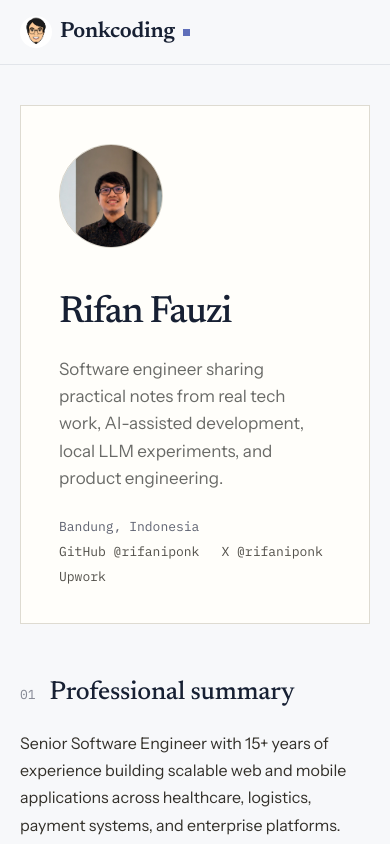
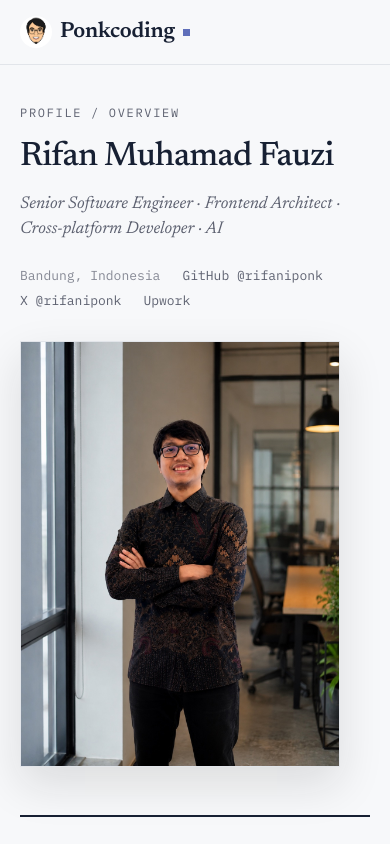
Before and after one commit to rifaniponk/ponkcoding, a React (Vite) app: page /profile in a window 390 px wide. Shown: the top 844 px of the page. Built offline with nearby package versions, Linux system fonts and the light colour scheme.

Commit message:
Revert home and profile page changes

```diff
--- a/src/pages/Home/Home.scss
+++ b/src/pages/Home/Home.scss
@@ -961,69 +961,71 @@
 /* About */
 .about-section {
   padding: clamp(90px, 11vw, 150px) 0;
-  background: #f4f4f1;
+  background: var(--paper);
 }
 .about-shell {
-  display: block;
+  display: grid;
+  grid-template-columns: minmax(320px, 0.8fr) minmax(0, 1.2fr);
+  gap: clamp(55px, 8vw, 120px);
+  align-items: center;
 }
-.about-card {
-  min-height: clamp(380px, 44vw, 500px);
-  padding: clamp(38px, 7vw, 72px);
-  border: 1px solid #dedbd1;
-  background: #fffefa;
+.about-portrait {
+  position: relative;
+  aspect-ratio: 4/5;
+  overflow: hidden;
+  border: 1px solid rgba(23, 32, 51, 0.18);
+  box-shadow: 0 24px 60px rgba(23, 32, 51, 0.14);
+
+  img {
+    width: 100%;
+    height: 100%;
+    display: block;
+    object-fit: cover;
+    object-position: center 34%;
+  }
+}
+.about-copy {
+  .story-label {
+    color: var(--accent);
+  }
+  h2 {
+    margin: 28px 0;
+    font-family: var(--serif);
+    font-size: clamp(34px, 4vw, 52px);
+    font-weight: 500;
+    line-height: 1.04;
+    letter-spacing: -0.035em;
+  }
+  & > p {
+    max-width: 62ch;
+    margin: 0;
+    color: #5f6370;
+    font-size: 17px;
+    line-height: 1.7;
+  }
+}
+.about-links {
   display: flex;
-  flex-direction: column;
-  align-items: flex-start;
-
-  &__avatar {
-    width: clamp(104px, 13vw, 140px);
-    height: clamp(104px, 13vw, 140px);
-    display: block;
-    border-radius: 50%;
-    object-fit: cover;
-    object-position: 50% 30%;
-    border: 1px solid #d8d4c9;
-    background: #f3f1eb;
-  }
-
-  h2 {
-    max-width: 760px;
-    margin: clamp(46px, 7vw, 70px) 0 0;
-    font-family: var(--serif);
-    font-size: clamp(38px, 6vw, 62px);
-    font-weight: 500;
-    line-height: 1;
-    letter-spacing: -0.035em;
+  flex-wrap: wrap;
+  gap: 9px;
+  margin-top: 38px;
+  a {
+    padding: 11px 15px;
+    border: 1px solid var(--night);
     color: var(--night);
-  }
-
-  p {
-    max-width: 700px;
-    margin: clamp(24px, 4vw, 36px) 0 0;
-    color: #6a6b68;
-    font-size: clamp(17px, 2vw, 22px);
-    line-height: 1.6;
-  }
-
-  &__button {
-    display: inline-flex;
-    align-items: center;
-    gap: 12px;
-    margin-top: auto;
-    padding: 14px 22px;
-    border: 1px solid #d8d4c9;
-    border-radius: 999px;
-    color: var(--night);
-    font-size: 16px;
+    font-family: var(--mono);
+    font-size: 9px;
+    letter-spacing: 0.08em;
+    text-transform: uppercase;
     text-decoration: none;
-    background: #fffefa;
     transition:
-      border-color 150ms ease,
-      background 150ms ease;
-
+      background 150ms ease,
+      color 150ms ease,
+      transform 150ms ease;
     &:hover {
-      border-color: #bdb7aa;
-      background: #f8f6ef;
+      background: var(--night);
+      color: white;
+      transform: translateY(-3px);
     }
   }
 }
@@ -1271,8 +1273,14 @@
   .lab-row__main small {
     font-size: 12px;
   }
-  .about-card {
-    min-height: 360px;
+  .about-shell {
+    grid-template-columns: 1fr;
+  }
+  .about-portrait {
+    width: calc(100% - 18px);
+  }
+  .about-copy h2 {
+    font-size: 36px;
   }
   .home-footer__inner {
     grid-template-columns: 1fr;
--- a/src/pages/Home/Home.tsx
+++ b/src/pages/Home/Home.tsx
@@ -5,7 +5,6 @@ import { ARTICLES } from '../../generated/content-index.ts'
 import { categoryColor } from '../../lib/categories.ts'
 import { formatDateShort } from '../../lib/format.ts'
 import { LAB, NOW, NOW_PERIOD } from './Home.data.ts'
-import { PROFILE } from '../Profile/Profile.data.ts'
 
 const DESIGN_SYSTEM = '/design-system'
 const SHOW_LAB = false // toggle when ready
@@ -377,20 +376,42 @@ export function Home({ accent = '#5F6FBA', showHeroIndex = true }: HomeProps) {
 
         <section id="about" className="about-section">
           <div className="section-shell about-shell">
-            <div className="about-card">
+            <div className="about-portrait">
               <img
-                src="/images/rifan-profile-avatar.jpg"
-                alt="Rifan Fauzi"
-                className="about-card__avatar"
-                width="512"
-                height="512"
+                src="/images/rifan-profile.jpg"
+                alt="Rifan Fauzi standing in an office"
+                width="1086"
+                height="1448"
                 loading="lazy"
               />
-              <h2>{PROFILE.name}</h2>
-              <p>{PROFILE.title}</p>
-              <Link to="/profile" className="about-card__button">
-                About <span aria-hidden="true">→</span>
-              </Link>
+            </div>
+            <div className="about-copy">
+              <span className="story-label">
+                <i /> The person behind the signal
+              </span>
+              <h2>Senior engineer delivering end-to-end products, from design to deployment.</h2>
+              <p>
+                Across 15+ years, I’ve delivered healthcare, payment, logistics, and enterprise
+                systems; led engineering teams; and worked across frontend, mobile, backend, cloud,
+                and AI development workflow. Ponkcoding is where I document the useful decisions
+                behind that work.
+              </p>
+              <div className="about-links">
+                <Link to="/profile">Full profile →</Link>
+                <a href="https://github.com/rifaniponk" target="_blank" rel="noreferrer">
+                  GitHub ↗
+                </a>
+                <a
+                  href="https://www.upwork.com/freelancers/rifanfauzi"
+                  target="_blank"
+                  rel="noreferrer"
+                >
+                  Upwork ↗
+                </a>
+                <a href="https://x.com/rifaniponk" target="_blank" rel="noreferrer">
+                  X / Twitter ↗
+                </a>
+              </div>
             </div>
           </div>
         </section>
--- a/src/pages/Profile/Profile.data.ts
+++ b/src/pages/Profile/Profile.data.ts
@@ -1,7 +1,6 @@
 export const PROFILE = {
-  name: 'Rifan Fauzi',
-  title:
-    'Software engineer sharing practical notes from real tech work, AI-assisted development, local LLM experiments, and product engineering.',
+  name: 'Rifan Muhamad Fauzi',
+  title: 'Senior Software Engineer · Frontend Architect · Cross-platform Developer · AI',
   location: 'Bandung, Indonesia',
   github: 'rifaniponk',
   githubUrl: 'https://github.com/rifaniponk',
--- a/src/pages/Profile/Profile.scss
+++ b/src/pages/Profile/Profile.scss
@@ -6,26 +6,31 @@
 
 /* ---------- Hero ---------- */
 .profile-hero {
-  padding: clamp(38px, 7vw, 72px);
-  border: 1px solid #dedbd1;
-  background: #fffefa;
+  padding-bottom: 48px;
+  border-bottom: 2px solid var(--ink);
 
   &__layout {
-    display: flex;
-    flex-direction: column;
-    align-items: flex-start;
-    min-height: clamp(380px, 44vw, 500px);
+    display: grid;
+    grid-template-columns: minmax(0, 1fr) minmax(190px, 240px);
+    gap: clamp(32px, 6vw, 72px);
+    align-items: stretch;
+  }
+
+  &__portrait-frame {
+    position: relative;
+    min-height: 0;
   }
 
   &__portrait {
-    width: clamp(104px, 13vw, 140px);
-    height: clamp(104px, 13vw, 140px);
+    position: absolute;
+    inset: 0;
+    width: 100%;
+    height: 100%;
     display: block;
     object-fit: cover;
-    object-position: 50% 30%;
-    border-radius: 50%;
-    border: 1px solid #d8d4c9;
-    background: #f3f1eb;
+    object-position: center 30%;
+    border: 1px solid var(--border);
+    box-shadow: 0 18px 42px rgba(28, 26, 22, 0.12);
   }
 
   &__eyebrow {
@@ -38,28 +43,26 @@
   }
 
   &__name {
-    max-width: 760px;
-    margin: clamp(46px, 7vw, 70px) 0 0;
+    margin: 0;
     font-family: var(--serif);
     font-weight: 500;
-    font-size: clamp(38px, 6vw, 62px);
-    line-height: 1;
-    letter-spacing: -0.035em;
+    font-size: clamp(34px, 5.5vw, 56px);
+    line-height: 1.05;
+    letter-spacing: -0.02em;
     color: var(--ink);
   }
 
   &__title {
-    max-width: 700px;
-    margin: clamp(24px, 4vw, 36px) 0 0;
-    font-family: inherit;
-    font-style: normal;
-    font-size: clamp(17px, 2vw, 22px);
-    line-height: 1.6;
-    color: #6a6b68;
+    margin: 16px 0 0;
+    font-family: var(--serif);
+    font-style: italic;
+    font-size: clamp(17px, 2.2vw, 21px);
+    line-height: 1.5;
+    color: var(--muted);
   }
 
   &__meta {
-    margin: 26px 0 0;
+    margin: 24px 0 0;
     padding: 0;
     list-style: none;
     display: flex;
@@ -67,10 +70,10 @@
     gap: 8px 22px;
     font-family: var(--mono);
     font-size: 13px;
-    color: var(--muted);
+    color: var(--faint);
 
     a {
-      color: #514f49;
+      color: var(--muted);
       text-decoration: none;
       transition: color 0.15s ease;
 
@@ -250,8 +253,13 @@
 
 /* ---------- Responsive ---------- */
 @media (max-width: 720px) {
-  .profile-hero {
-    min-height: auto;
+  .profile-hero__layout {
+    grid-template-columns: 1fr;
+  }
+
+  .profile-hero__portrait-frame {
+    width: min(320px, 100%);
+    aspect-ratio: 3/4;
   }
 
   .profile-expertise,
--- a/src/pages/Profile/Profile.tsx
+++ b/src/pages/Profile/Profile.tsx
@@ -39,14 +39,8 @@ export function Profile() {
         {/* ---------- Hero ---------- */}
         <section className="profile-hero">
           <div className="profile-hero__layout">
-            <img
-              className="profile-hero__portrait"
-              src="/images/rifan-profile-avatar.jpg"
-              alt="Rifan Fauzi"
-              width="512"
-              height="512"
-            />
             <div>
+              <p className="profile-hero__eyebrow">Profile / Overview</p>
               <h1 className="profile-hero__name">{PROFILE.name}</h1>
               <p className="profile-hero__title">{PROFILE.title}</p>
               <ul className="profile-hero__meta">
@@ -67,6 +61,15 @@ export function Profile() {
                   </a>
                 </li>
               </ul>
+            </div>
+            <div className="profile-hero__portrait-frame">
+              <img
+                className="profile-hero__portrait"
+                src="/images/rifan-profile.jpg"
+                alt="Rifan Fauzi standing in an office"
+                width="1086"
+                height="1448"
+              />
             </div>
           </div>
         </section>
```
